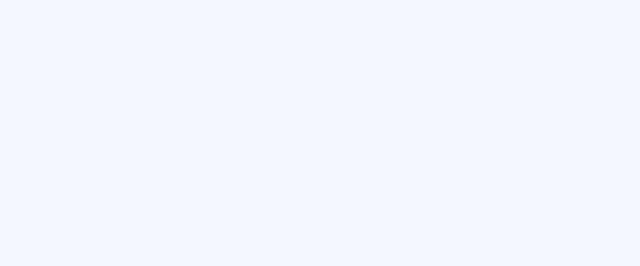
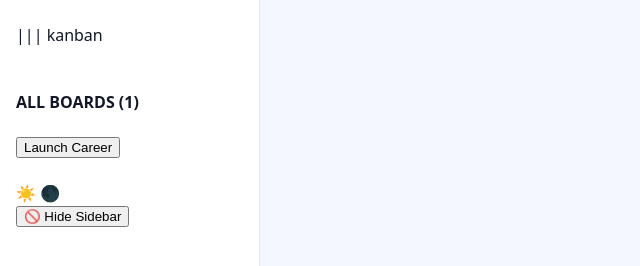
Before and after one commit to JydieCPT/JAYDAN25099_PTO2505_GroupA_Jay-Dee-Daniels_JSL05, a plain HTML site: page index.html in a window 1280 px wide. Shown: the top 266 px of the page, without its empty margins (0-640 px from the left). Drawn offline with Linux system fonts and the light colour scheme.

Commit message:
Add sidebar with theme toggle and board navigation.

```diff
--- a/index.html
+++ b/index.html
@@ -6,3 +6,36 @@
   <title>Kanban</title>
   <link rel="stylesheet" href="styles.css" />
 </head>
+
+  <aside class="sidebar" id="sidebar">
+  <div class="brand">
+    <span class="logo-bars">|||</span>
+    <span class="brand-name">kanban</span>
+  </div>
+
+  <div class="boards">
+    <h4 class="boards-title">ALL BOARDS (1)</h4>
+    <button class="board active" id="current-board-btn">
+      Launch Career
+    </button>
+  </div>
+
+  <div class="bottom-controls">
+    <div class="theme-toggle">
+      <span class="sun">☀️</span>
+      <label class="switch">
+        <input type="checkbox" id="themeSwitch" />
+        <span class="slider"></span>
+      </label>
+      <span class="moon">🌑</span>
+    </div>
+
+    <button class="hide-sidebar" id="hideSidebarBtn">
+      🚫 Hide Sidebar
+    </button>
+  </div>
+</aside>
+
+<button class="show-sidebar" id="showSidebarBtn" hidden>
+  ☰ Show Sidebar
+</button>
```
